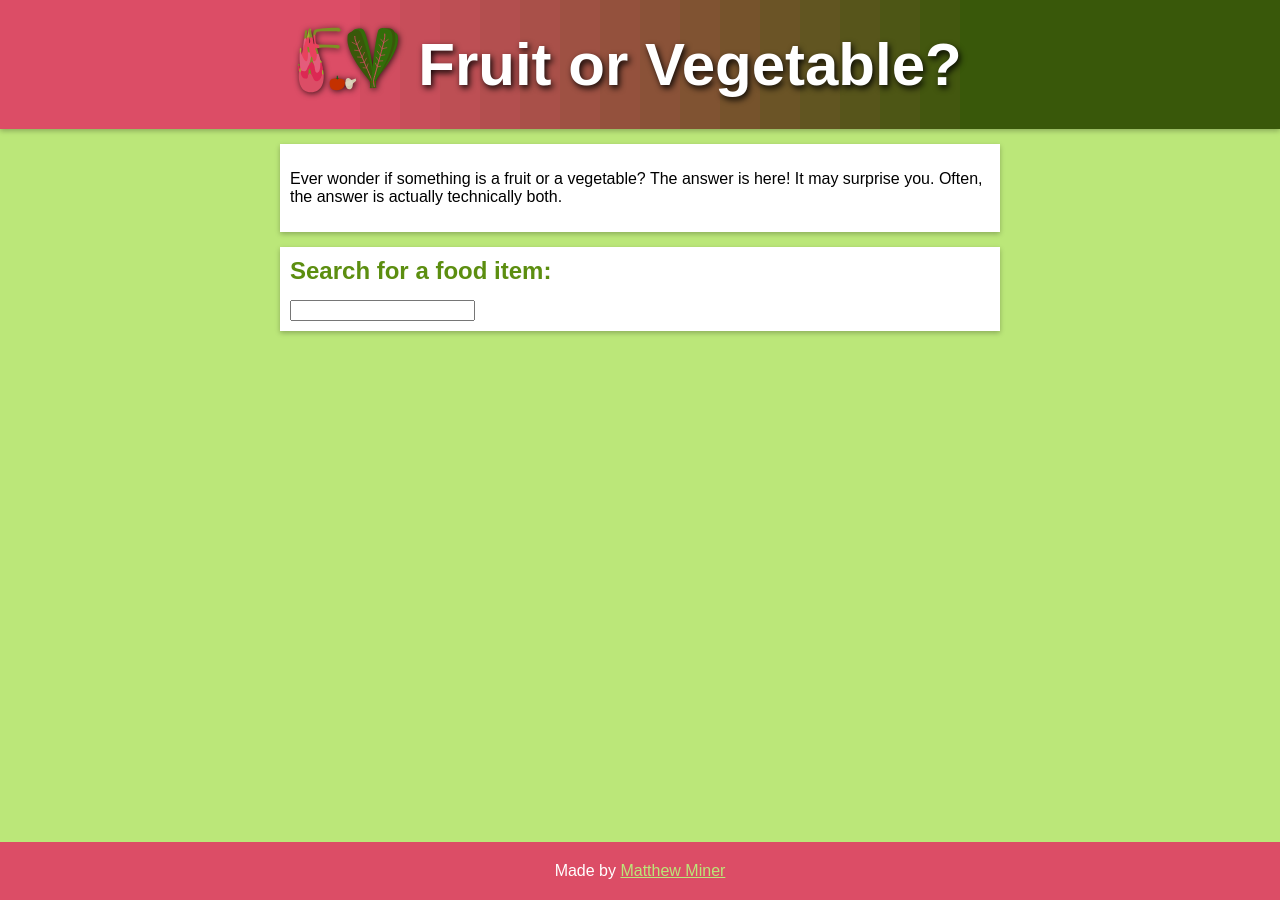
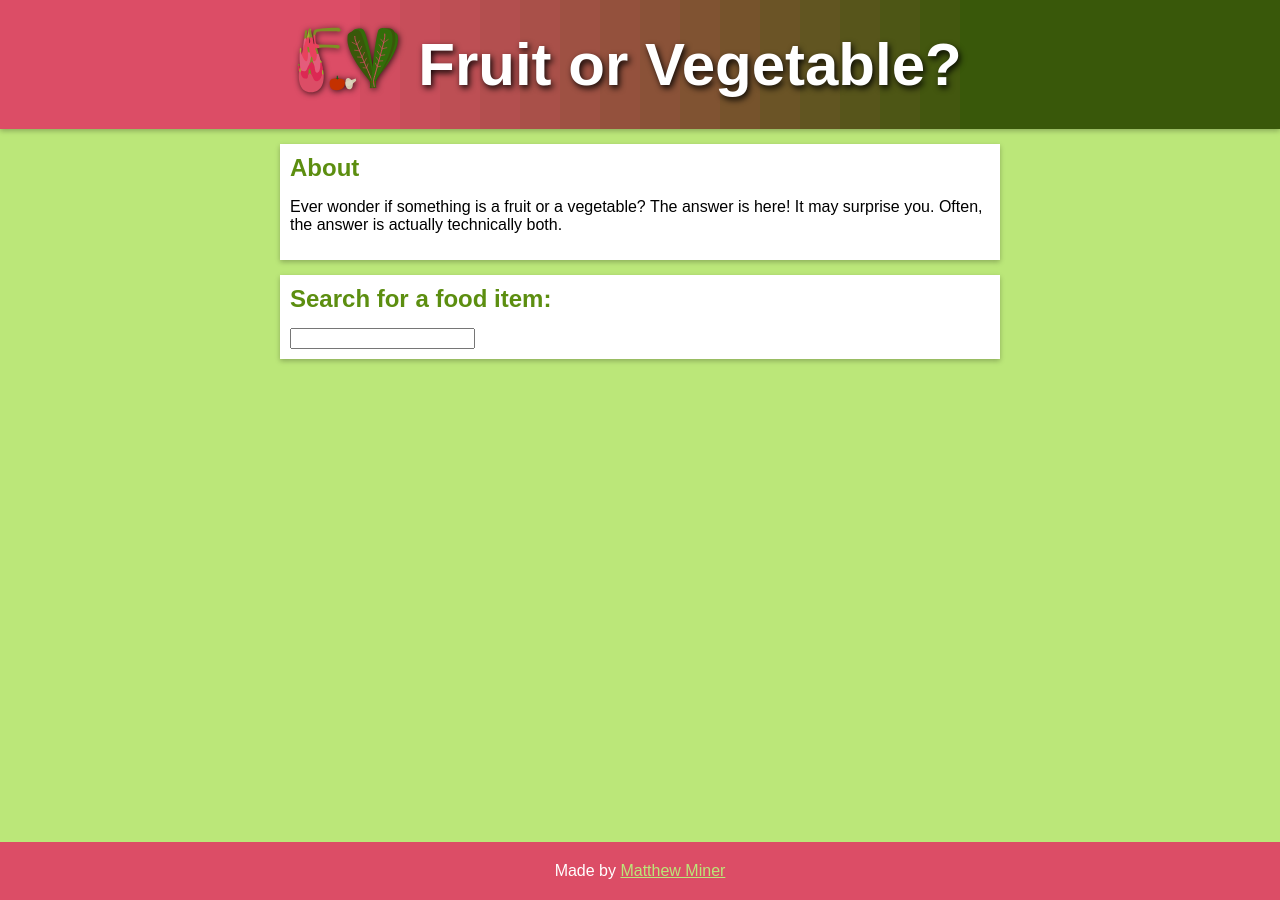
Before and after one commit to mminer237/fruitorvegetable, a Jekyll site: the page built from index.html, in a window 1280 px wide. Built offline with Jekyll 4.4.1, drawn with Linux system fonts in a browser that asks for light colours.

Commit message:
Added titles

```diff
--- a/how-can-something-be-a-fruit-and-a-vegetable.html
+++ b/how-can-something-be-a-fruit-and-a-vegetable.html
@@ -1,8 +1,10 @@
 ---
 layout: default
+title: 'How Can Something Be a Fruit and a Vegetable?'
 description: Can something be a fruit and a vegetable? How can this be? It's because people conflate terms.
 ---
 
 <section>
+	<h2>{{ page.title }}</h2>
 	<p>This confusion stems from a misunderstanding of terms. People are conflating the two definitions of fruit. Fruit has both a botanical and a culinary definition.</p>
 </section>
--- a/index.html
+++ b/index.html
@@ -6,6 +6,7 @@ scripts:
 ---
 
 <section>
+	<h2>About</h2>
 	<p>Ever wonder if something is a fruit or a vegetable? The answer is here! It may surprise you. Often, the answer is actually technically both.</p>
 </section>
 <section>
```
